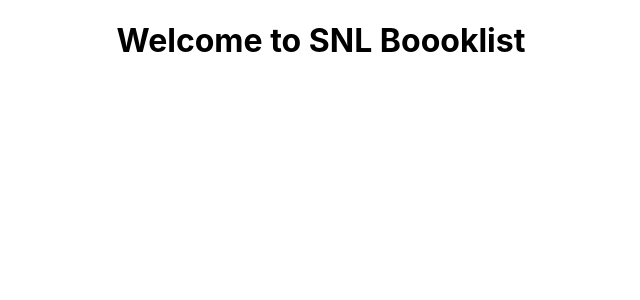
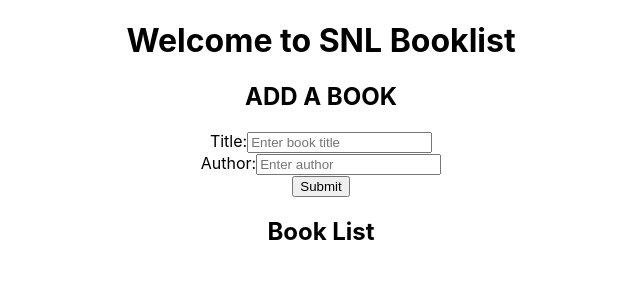
Before and after one commit to sbodnarek-neff/snl-books, a React (Create React App) app: page / in a window 1280 px wide. Shown: the top 300 px of the page, without its empty margins (319-959 px from the left). Built offline with nearby package versions, Linux system fonts and the light colour scheme.

Commit message:
bare bones structure

```diff
--- a/src/App.js
+++ b/src/App.js
@@ -1,9 +1,95 @@
-import "./App.css";
+import "./App.scss";
+import React, { useState, useEffect, useRef } from "react";
+import axios from "axios";
+import Button from "./components/Button/Button";
 
 function App() {
+  const [bookList, setBookList] = useState([]);
+  const formRef = useRef();
+
+  useEffect(() => {
+    //get book list from api
+    const getBooks = async () => {
+      try {
+        const response = await axios.get("http://localhost:9000");
+        setBookList(response.data);
+      } catch (error) {
+        console.error("This is the error ", error);
+      }
+    };
+  }, []);
+
+  const addBook = async (e) => {
+    e.preventDefault();
+    // Add book to the back-end server, and then update
+    // the state with the response
+
+    const formData = new FormData(e.target);
+    const book = formRef.current.book.value;
+    const title = formRef.current.title.value;
+    console.log(formRef);
+
+    console.log(book, title);
+
+    await postNewBook(book, title);
+  };
+
+  const postNewBook = async (book, title) => {
+    try {
+      const newBook = {
+        book: book,
+        title: title,
+      };
+      const postresponse = await axios.post("http://localhost:9000", newBook);
+      setBookList([...bookList, newBook]);
+    } catch (error) {
+      console.error("This is the error ", error);
+    }
+  };
+
+  //will render the book list from the api
+  const renderBookList = bookList.map((book) => {
+    <li key={book.id} className="...">
+      <img src={book.image} />
+      <p>Title: {book.title}</p>
+      <p>Author: {book.author}</p>
+      <p>{book.year}</p>
+    </li>;
+  });
+
   return (
     <div className="App">
-      <h1>Welcome to SNL Boooklist</h1>
+      <h1 className="App__title">Welcome to SNL Booklist</h1>
+
+      <div className="form">
+        <h2 className="form__title">ADD A BOOK</h2>
+        <form onSubmit={addBook} ref={formRef}>
+          <div className="form__container">
+            <label className="form__label">Title:</label>
+            <input
+              type="text"
+              placeholder="Enter book title"
+              className="form__input"
+            />
+          </div>
+
+          <div className="form__container">
+            <label className="form__label">Author:</label>
+            <input
+              type="text"
+              placeholder="Enter author"
+              className="form__input"
+            />
+          </div>
+
+          <Button text="Submit" />
+        </form>
+      </div>
+
+      <section>
+        <h2>Book List</h2>
+        <ul className="...">{renderBookList}</ul>
+      </section>
     </div>
   );
 }
--- a/src/components/Button/Button.js
+++ b/src/components/Button/Button.js
@@ -0,0 +1,8 @@
+// import "./Button.scss";
+import React from "react";
+
+function Button({ text }) {
+  return <button className="button">{text}</button>;
+}
+
+export default Button;
```
Also changed, not shown: src/App.scss (renamed from src/App.css).
